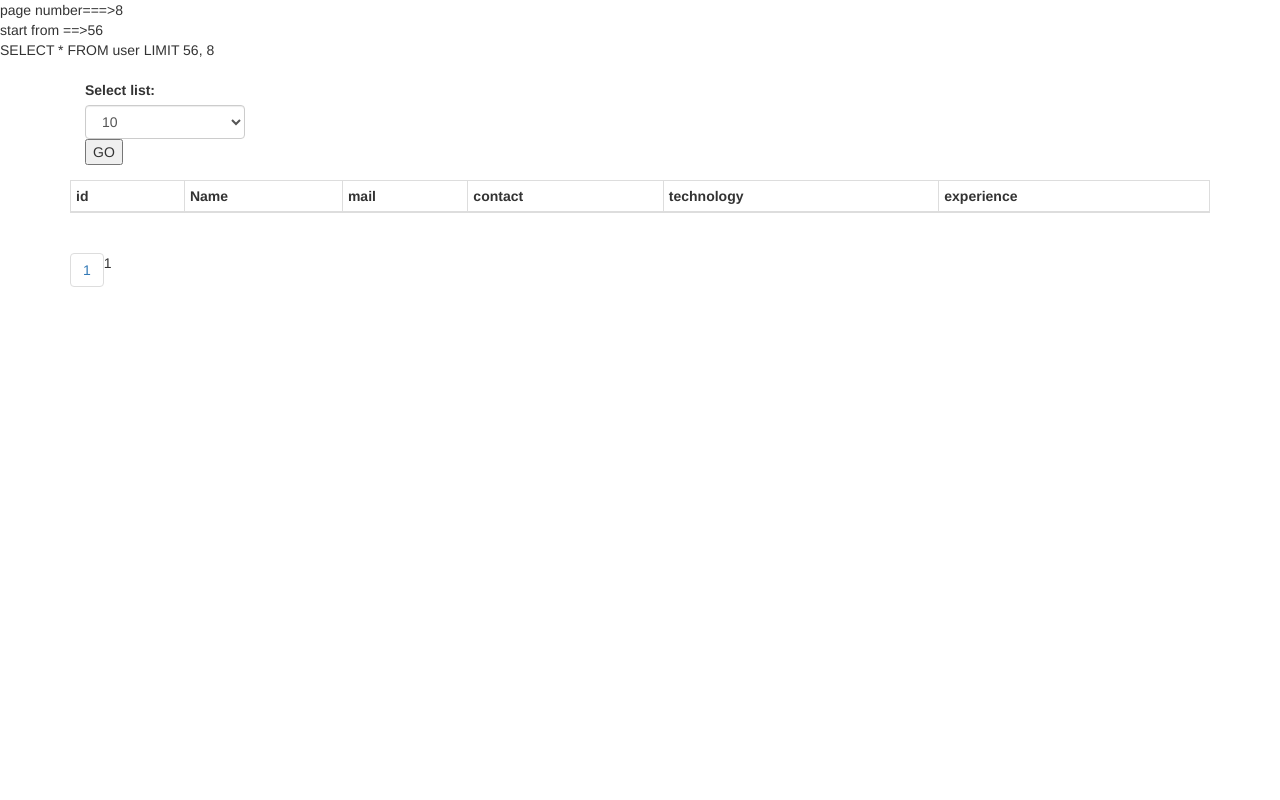
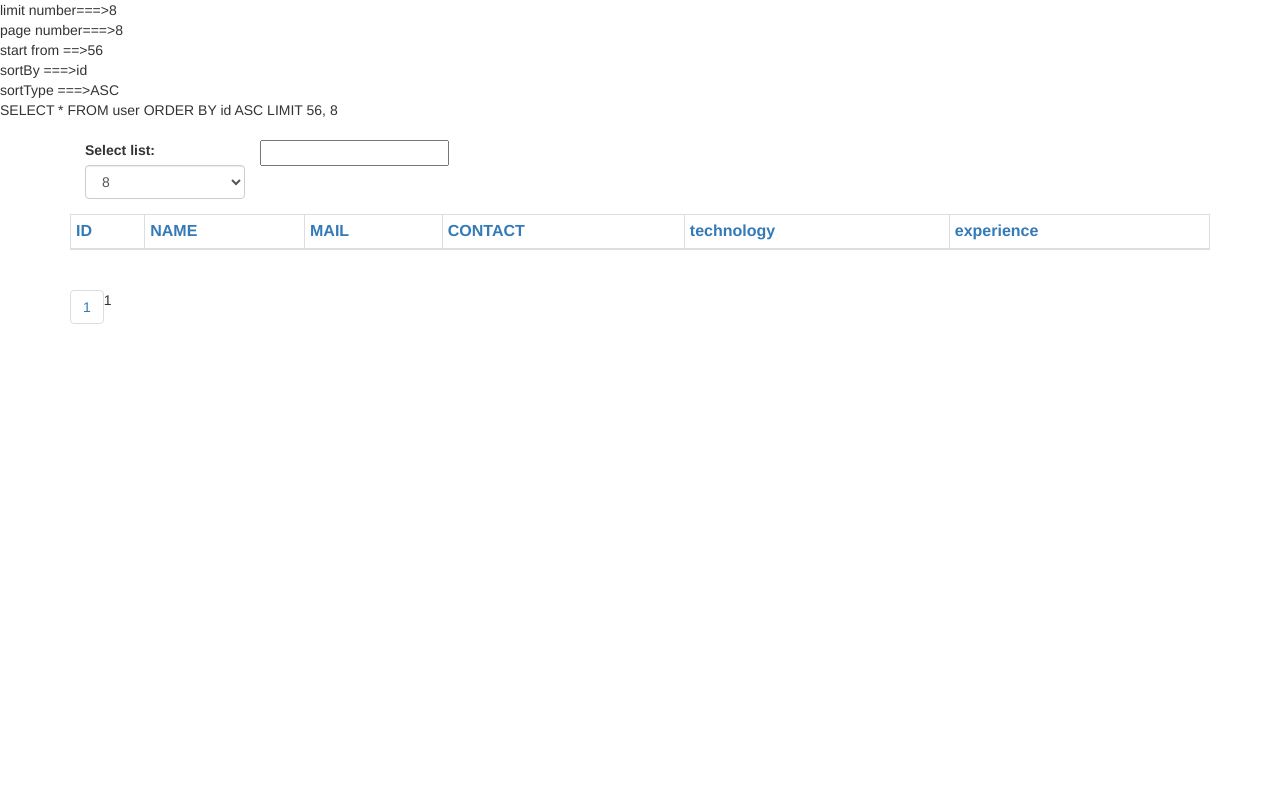
Before and after one commit to dhavalpatel76126/javascript, a PHP site: page /table_pagination/index.php?page=8&limit=8&sortBy=id&sortType=ASC in a window 1280 px wide. Run offline with PHP 8.4, Linux system fonts and the light colour scheme; tables that the repository leaves empty or names only in its code hold one stand-in row (values such as "Sample post"); lists and menus that the app fills with data are empty.

Commit message:
Add files via upload

```diff
--- a/table_pagination/index.php
+++ b/table_pagination/index.php
@@ -10,6 +10,40 @@ $conn = mysqli_connect($servername, $username, $password, $database);
 if (!$conn) {
     die("Connection failed: " . mysqli_connect_error());
 }
+
+
+$limit = 10;
+if (isset($_GET['limit'])) {
+    $limit = $_GET["limit"];
+    echo "limit number===>" . $limit . "<br>";
+}
+$pn = 1;
+if (isset($_GET["page"])) {
+    $pn = $_GET["page"];
+    echo "page number===>" . $pn . "<br>";
+}
+
+$start_from = ($pn - 1) * $limit;
+echo "start from ==>" . $start_from . "<br>";
+
+$sortBy = "id";
+if (isset($_GET["sortBy"])) {
+    $sortBy = $_GET["sortBy"];
+    echo "sortBy ===>" . $sortBy . "<br>";
+}
+$sortType = "ASC";
+if (isset($_GET["sortType"])) {
+    $sortType = $_GET["sortType"];
+    echo "sortType ===>" . $sortType . "<br>";
+}
+$sql = "SELECT * FROM user ORDER BY $sortBy $sortType  LIMIT $start_from, $limit";
+echo $sql;
+$rs_result = mysqli_query($conn, $sql);
+$totalPage = "SELECT COUNT(*) FROM user";
+$rs_result1 = mysqli_query($conn, $totalPage);
+$row1 = mysqli_fetch_row($rs_result1);
+$total_records1 = $row1[0];
+$total_pages1 = ceil($total_records1 / $limit);
 ?>
 <!DOCTYPE html>
 <html>
@@ -18,88 +52,78 @@ if (!$conn) {
 	<meta name="viewport" content="width=device-width, initial-scale=1">
 	<link rel="stylesheet"
 	href="https://maxcdn.bootstrapcdn.com/bootstrap/3.3.7/css/bootstrap.min.css">
+
+	<script type="text/javascript">
+		function onLimitChange(mylimitsel) {
+			// alert();
+			//window.location.href = "?page=8&limit=8&sortBy=id&sortType=ASC";
+			window.location.href = '?page=<?=$pn?>&limit='+mylimitsel.value+'&sortBy=<?=$sortBy?>&sortType=<?=$sortType?>';
+			//console.log(window.location.href);
+	}
+
+	</script>
 </head>
 <body>
-<?php
 
-
-$limit=$_GET['limit'];
-$pn = 1;
-if (isset($_GET["page"])) {
-    $pn = $_GET["page"];
-    echo "page number===>" . $pn . "<br>";
-}
-
-$start_from = ($pn - 1) * $limit;
-echo "start from ==>" . $start_from . "<br>";
-$sql = "SELECT * FROM user LIMIT $start_from, $limit";
-echo $sql;
-$rs_result = mysqli_query($conn, $sql);
-
-$totalPage = "SELECT COUNT(*) FROM user";
-$rs_result1 = mysqli_query($conn, $totalPage);
-$row1 = mysqli_fetch_row($rs_result1);
-$total_records1 = $row1[0];
-$total_pages1 = ceil($total_records1 / $limit);
-
-
-
-?>
 <div class="container">
 	<br>
 	<div>
 
 	<div class="form-group col-sm-2">
   <label for="sel1">Select list:</label>
-  <form method=get action=index.php>
+  <select class="form-control" id="sel1" name="limit" onchange="onLimitChange(this)">
+	  <?php
+	  for ($k = 2; $k <= 10; $k++) {
+		  $selected = "";
+		  if($limit == $k) {
+			$selected = "selected";
+		  }
+	  ?>
 
-  <select class="form-control" id="sel1" name="limit" onchange="handleSelect(this)" >
-      <?php for ($k = 5; $k <= 10; $k++) {?>
-
-	   <?php
-	   if($k>=5){
-		   ?>
-		    <option selected>
-
-	   <?php
-	  echo $k;
-	}
-	   else{
-
-	   }
-
-	   ?>
-
-	</option>
+   <option <?=$selected?>><?=$k?></option>
       <?php
 }?>
-	 <script type="text/javascript">
-	//  var page = <?=$pn?>;
-function handleSelect(elm)
-{
 
-//window.location = 'index.php?limit='+"<?php $k?>";
-//console.log(page);
+  </select>
+
+
+</div>
+<input type="text" name="query" id="myInput" onkeyup="myFunction()"/>
+
+	<script>
+/*$(document).ready(function(){
+  $("#myInput").on("keyup", function() {
+    var value = $(this).val().toLowerCase();
+	console.log(value);
+    $("#myTable tr").filter(function() {
+      $(this).toggle($(this).text().toLowerCase().indexOf(value) > -1)
+    });
+  });
+});
+*/
+function myFunction(){
+document.getElementById("myInput").value;
 }
+
 </script>
-  </select>
-  <input type=submit value=GO>
-</div>
-	<table class="table table-striped table-condensed table-bordered">
+	<table class="table table-striped table-condensed table-bordered" id="tableData">
+
 		<thead>
 		<tr>
-		<th width="10%">id</th>
-		<th>Name</th>
-		<th>mail</th>
-        <th>contact</th>
-        <th>technology</th>
-        <th>experience</th>
+		<th><a href="index.php?sortBy=id&sortType=<?php if($_GET["sortBy"] == "id" && $_GET["sortType"] == "ASC"){echo "DESC";}	else{ echo "ASC";}?>">ID</th>
+		<th><a href="index.php?sortBy=name&sortType=<?php if($_GET["sortBy"] == "name" && $_GET["sortType"] == "ASC"){echo "DESC";}	else{ echo "ASC";}?>">NAME</th>
+		<th><a href="index.php?sortBy=mail&sortType=<?php if($_GET["sortBy"] == "mail" && $_GET["sortType"] == "ASC"){echo "DESC";}	else{ echo "ASC";}?>">MAIL</th>
+		<th><a href="index.php?sortBy=contact&sortType=<?php if($_GET["sortBy"] == "contact" && $_GET["sortType"] == "ASC"){echo "DESC";}	else{ echo "ASC";}?>">CONTACT</th>
+		<th><a href="index.php?sortBy=technology&sortType=<?php if($_GET["sortBy"] == "technology" && $_GET["sortType"] == "ASC"){echo "DESC";}	else{ echo "ASC";}?>">technology</th>
+		<th><a href="index.php?sortBy=experience&sortType=<?php if($_GET["sortBy"] == "experience" && $_GET["sortType"] == "ASC"){echo "DESC";}	else{ echo "ASC";}?>">experience</th>
 		</tr>
 		</thead>
-		<tbody>
+		<tbody id="myTable">
+
+
 		<?php
 while ($row = mysqli_fetch_array($rs_result)) {
-	$limit = 10;
+
     ?>
 		<tr>
 		<td><?=$row['id']?></td>
@@ -126,10 +150,11 @@ $total_pages = ceil($total_records / $limit);
 $pagLink = "";
 for ($i = 1; $i <= $total_pages; $i++) {
     ?>
-    <li><a href='index.php?page=<?=$i?>&limit=<?=$limit?>'><?=$i?></a></li>
+    <li><a href='index.php?page=<?=$i?>&limit=<?=$limit?>&sortBy=<?=$sortBy?>&sortType=<?=$sortType?>'><?=$i?></a></li>
 <?php
 
-};
+}
+;
 ?>
 	</ul>
 	</div>
```
